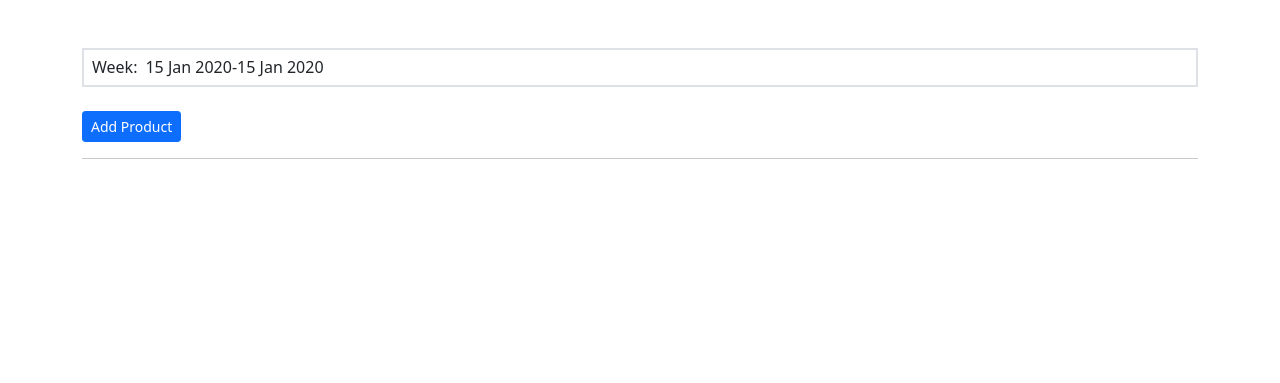
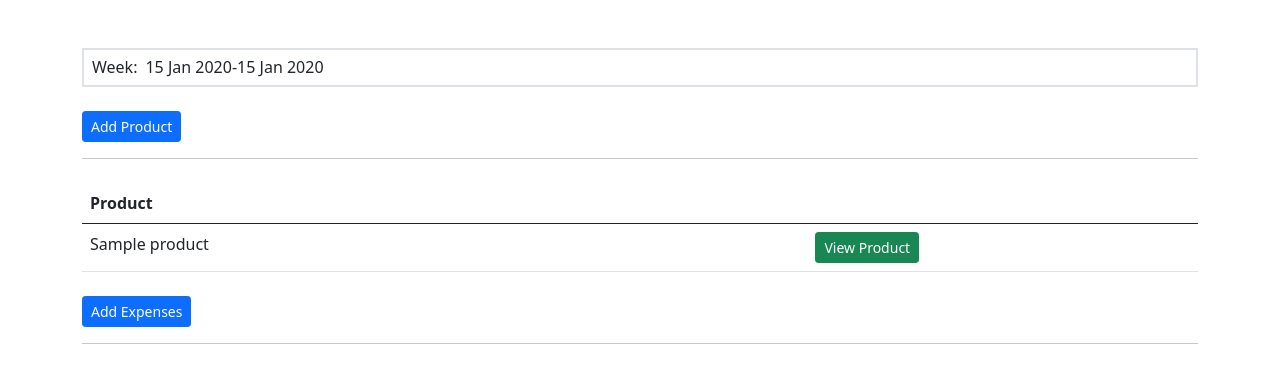
Before and after one commit to neildc14/Product-Sales-Inventory, a Node server app: template views/weekly_product_sales.ejs in a window 1280 px wide. Shown: the part 91-474 px from the top of the page. Run offline with Node 20, Linux system fonts and the light colour scheme; tables that the repository leaves empty hold one stand-in row (values such as "Sample post"); the template is opened without the code that fills it: values that come from a table or form of the project are taken from there, most other values are stand-ins (such as "Sample title", 1, 10 or a date in 2020); some libraries are stand-ins or nearby versions.

Commit message:
created ad product to render in weekly_product

```diff
--- a/controlllers/productController.js
+++ b/controlllers/productController.js
@@ -8,6 +8,7 @@ exports.index_get = function (req, res, next) {
 };
 
 exports.add_product_post = [
+  body("weekly_product").isLength({ min: 1 }).trim().escape(),
   [body("product_name").toLowerCase().isLength({ min: 1 }).trim().escape()],
   body("quantity").isLength({ min: 1 }).trim().escape(),
   body("original_price").isLength({ min: 1 }).trim().escape(),
@@ -17,13 +18,14 @@ exports.add_product_post = [
     const errors = validationResult(req);
     if (!errors.isEmpty()) {
       res.render("weekly_product_sales", {
-        tile: "Add Product",
+        title: "Add Product",
         errors: errors.array(),
       });
       console.log(errors.array());
       return;
     } else {
       const new_product = new Product({
+        weekly_product: req.body.weekly_product,
         product_name: req.body.product_name,
         quantity: req.body.quantity,
         original_price: req.body.original_price,
@@ -34,7 +36,6 @@ exports.add_product_post = [
         if (err) {
           return next(err);
         }
-
         res.redirect("/weekly_products");
       });
     }
--- a/models/Miscellaneous.js
+++ b/models/Miscellaneous.js
@@ -2,6 +2,10 @@ var mongoose = require("mongoose");
 var Schema = mongoose.Schema;
 
 const MiscellaneousSchema = new Schema({
+  weekly_product: {
+    type: Schema.Types.ObjectId,
+    ref: "WeeklyProducts",
+  },
   misc_name: String,
   amount: Number,
 });
--- a/models/Product.js
+++ b/models/Product.js
@@ -4,6 +4,10 @@ var { DateTime } = require("luxon");
 
 const ProductSchema = new Schema(
   {
+    weekly_product: {
+      type: Schema.Types.ObjectId,
+      ref: "WeeklyProducts",
+    },
     product_name: String,
     quantity: Number,
     original_price: Number,
@@ -14,11 +18,11 @@ const ProductSchema = new Schema(
 );
 
 ProductSchema.virtual("url").get(function () {
-  return "/product" + this._id;
+  return "/weekly_products/" + this._id;
 });
 
 ProductSchema.virtual("date_formatted").get(function () {
-  return DateTime.fromJSDate(this.date).toLocalString(DateTime.DATE_MED);
+  return DateTime.fromJSDate(this.date).toLocaleString(DateTime.DATE_MED);
 });
 
 module.exports = mongoose.model("Product", ProductSchema);
--- a/models/WeeklyProducts.js
+++ b/models/WeeklyProducts.js
@@ -4,10 +4,6 @@ var { DateTime } = require("luxon");
 
 const WeeklyProductsSchema = new Schema(
   {
-    weekly_product: [{ type: Schema.Types.ObjectId, ref: "Product" }],
-    weekly_misc_expenses: [
-      { type: Schema.Types.ObjectId, ref: "Miscellaneous" },
-    ],
     date_start: { type: Date, default: Date.now },
     date_end: Date,
   },
--- a/views/weekly_product_sales.ejs
+++ b/views/weekly_product_sales.ejs
@@ -9,24 +9,55 @@
           <div class="border border-2">
             <h6 class="d-flex align-items-center m-0 p-2">
               <span class="pe-2">Week:</span>
-              <%=weekly_products.date_start_formatted%>-<%=weekly_products.date_end_formatted
+              <%=weekly_product_sales.date_start_formatted%>-<%=weekly_product_sales.date_end_formatted
               %>
             </h6>
           </div>
           <div class="my-4">
             <a
-              href="/weekly_products/add-product"
               class="btn btn-sm btn-primary"
               data-bs-toggle="modal"
-              data-bs-target="#exampleModal"
+              data-bs-target="#productModal"
               >Add Product</a
             >
             <hr />
           </div>
-          <!-- Modal -->
+          <section class="products_container">
+            <table class="table table-hover">
+              <thead>
+                <tr>
+                  <th scope="col">Product</th>
+                  <th scope="col"></th>
+                </tr>
+              </thead>
+              <%products.forEach((product)=>{ %>
+              <tbody>
+                <tr>
+                  <td><%=product.product_name%></td>
+                  <td style="width: 35%">
+                    <a href="<%=product.url%>" class="btn btn-sm btn-success"
+                      >View Product</a
+                    >
+                  </td>
+                </tr>
+              </tbody>
+
+              <%})%>
+            </table>
+          </section>
+          <div class="my-4">
+            <a
+              class="btn btn-sm btn-primary"
+              data-bs-toggle="modal"
+              data-bs-target="#expensesModal"
+              >Add Expenses</a
+            >
+            <hr />
+          </div>
+          <!-- ProductModal -->
           <div
             class="modal fade"
-            id="exampleModal"
+            id="productModal"
             tabindex="-1"
             aria-labelledby="exampleModalLabel"
             aria-hidden="true"
@@ -46,6 +77,14 @@
                 </div>
                 <form action="/weekly_products" method="POST">
                   <div class="modal-body">
+                    <div class="form-group pb-2">
+                      <input
+                        type="hidden"
+                        name="weekly_product"
+                        id="weekly_product"
+                        value="<%=weekly_product_sales._id%>"
+                      />
+                    </div>
                     <div class="form-group pb-2">
                       <label for="product_name" class="pb-1"
                         >Product Name:</label
@@ -104,6 +143,70 @@
             </div>
           </div>
 
+          <div
+            class="modal fade"
+            id="expensesModal"
+            tabindex="-1"
+            aria-labelledby="exampleModalLabel"
+            aria-hidden="true"
+          >
+            <div class="modal-dialog modal-dialog-centered">
+              <div class="modal-content">
+                <div class="modal-header">
+                  <h5 class="modal-title" id="exampleModalLabel">
+                    Add Expenses
+                  </h5>
+                  <button
+                    type="button"
+                    class="btn-close"
+                    data-bs-dismiss="modal"
+                    aria-label="Close"
+                  ></button>
+                </div>
+                <form action="/weekly_products" method="POST">
+                  <div class="modal-body">
+                    <div class="form-group pb-2">
+                      <input
+                        type="hidden"
+                        name="weekly_product"
+                        id="weekly_product"
+                        value="<%=weekly_product_sales._id%>"
+                      />
+                    </div>
+                    <div class="form-group pb-2">
+                      <label for="misc_name" class="pb-1">Type:</label>
+                      <input
+                        type="text"
+                        class="form-control"
+                        name="misc_name"
+                        id="misc_name"
+                        required="true"
+                        autocomplete="off"
+                      />
+                    </div>
+                    <div class="form-group pb-2">
+                      <label for="amount" class="pb-1">Amount:</label>
+                      <input
+                        type="text"
+                        class="form-control"
+                        name="amount"
+                        id="amount"
+                        required="true"
+                        autocomplete="off"
+                      />
+                    </div>
+                  </div>
+                  <div class="modal-footer">
+                    <button type="reset" class="btn">Reset</button>
+                    <button type="submit" class="btn btn-primary">
+                      Save Product
+                    </button>
+                  </div>
+                </form>
+              </div>
+            </div>
+          </div>
+
           <%if(errors) {%> <%errors.forEach((err)=>{%>
           <p><%=err%></p>
           <%})%> <%}%>
```
Also changed, not shown: controlllers/weeklyProductsController.js (+20 -9 lines), controlllers/miscController.js (added).
